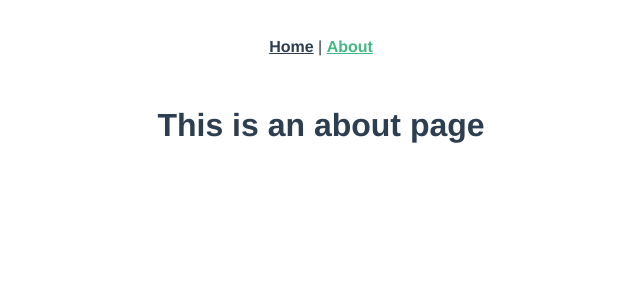
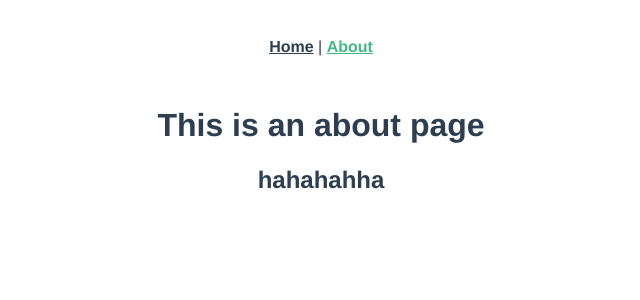
Before and after one commit to yepCing/vue3historymode, a Vue app: page /#/about in a window 1280 px wide. Shown: the top 300 px of the page, without its empty margins (319-959 px from the left). Built offline with nearby package versions, Linux system fonts and the light colour scheme.

Commit message:
chore:change aboutview page

```diff
--- a/src/views/AboutView.vue
+++ b/src/views/AboutView.vue
@@ -1,5 +1,7 @@
 <template>
   <div class="about">
     <h1>This is an about page</h1>
+
+    <h2>hahahahha</h2>
   </div>
 </template>
```
